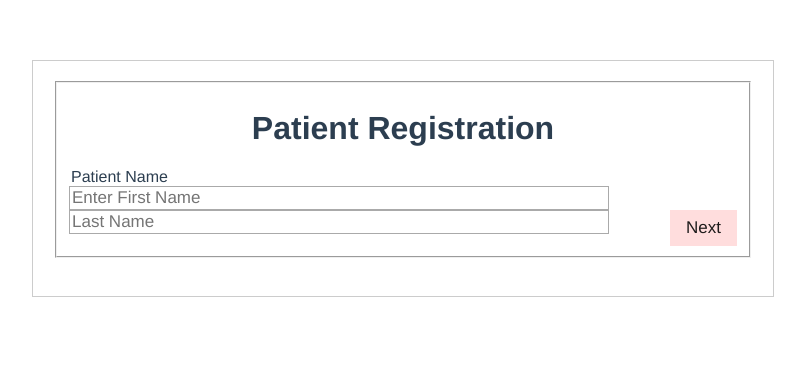
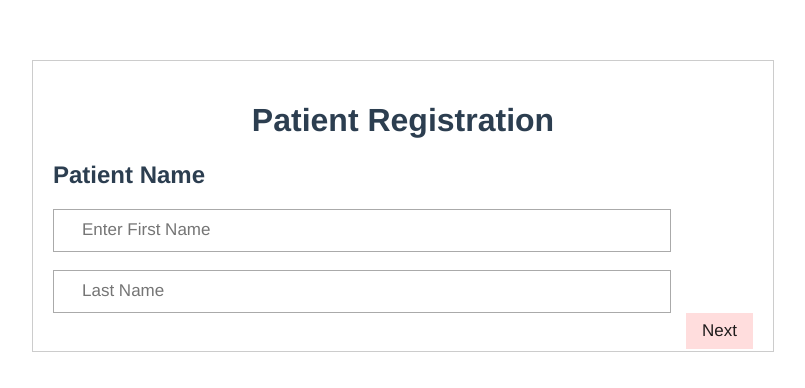
Before and after one commit to benedictbrown/mh-gap, a Vue app in the folder front-end/: page / in a window 1280 px wide. Shown: the top 388 px of the page, without its empty margins (237-1042 px from the left). Built offline with nearby package versions, Linux system fonts and the light colour scheme.

Commit message:
Update FormPage.vue

```diff
--- a/front-end/src/components/FormPage.vue
+++ b/front-end/src/components/FormPage.vue
@@ -1,18 +1,34 @@
 <template>
   <div id="FormPage">
     <b-form action="/submit" enctype="multipart/form-data">
-      <b-form-group id="registration" v-show="step === 1">
+      <div id="registration" v-show="step === 1">
         <h1>Patient Registration</h1>
-        <legend>Patient Name</legend>
-        <b-form-input id="fname" type="text" required name="fname" v-model="form.fname" label="First Name" placeholder="Enter First Name">
-        </b-form-input>
-        <b-form-input id="lname" type="text" required name="lname" v-model="form.lname" label="Last Name" placeholder="Last Name">
-
-        </b-form-input>
+        <h2>Patient Name</h2>
+        <div>
+          <input
+            id="fname"
+            type="text"
+            name="fname"
+            v-model="form.fname"
+            label="First Name"
+            placeholder="Enter First Name"
+          >
+        </div>
+        <br>
+        <div>
+          <input
+            id="lname"
+            type="text"
+            name="lname"
+            v-model="form.lname"
+            label="Last Name"
+            placeholder="Last Name"
+          >
+        </div>
         <div style="float:right;">
           <button class="navigate" @click.prevent="next(2)">Next</button>
         </div>
-      </b-form-group>
+      </div>
       <div v-show="step !==1">
         <h1 text-align:center>Patient Diagnosis</h1>
         <br>
@@ -33,7 +49,7 @@
           </div>
         </div>
         <br>
-        <button align="right" @click.prevent="prev(1)">Previous</button>
+        <button style="float:right;" @click.prevent="prev(1)">Previous</button>
       </div>
 
       <div v-show="step === 3">
@@ -121,7 +137,6 @@
 </template>
 
 <script src="./Form.js">
-
 </script>
 
 <style>
@@ -131,6 +146,7 @@
 
 input {
   width: 80%;
+  padding: 1.5% 4%;
   font-size: 17px;
   font-family: "Avenir", Helvetica, Arial, sans-serif;
   border: 1px solid #aaaaaa;
```
Lines whose indentation alone changed are shown as unchanged.
